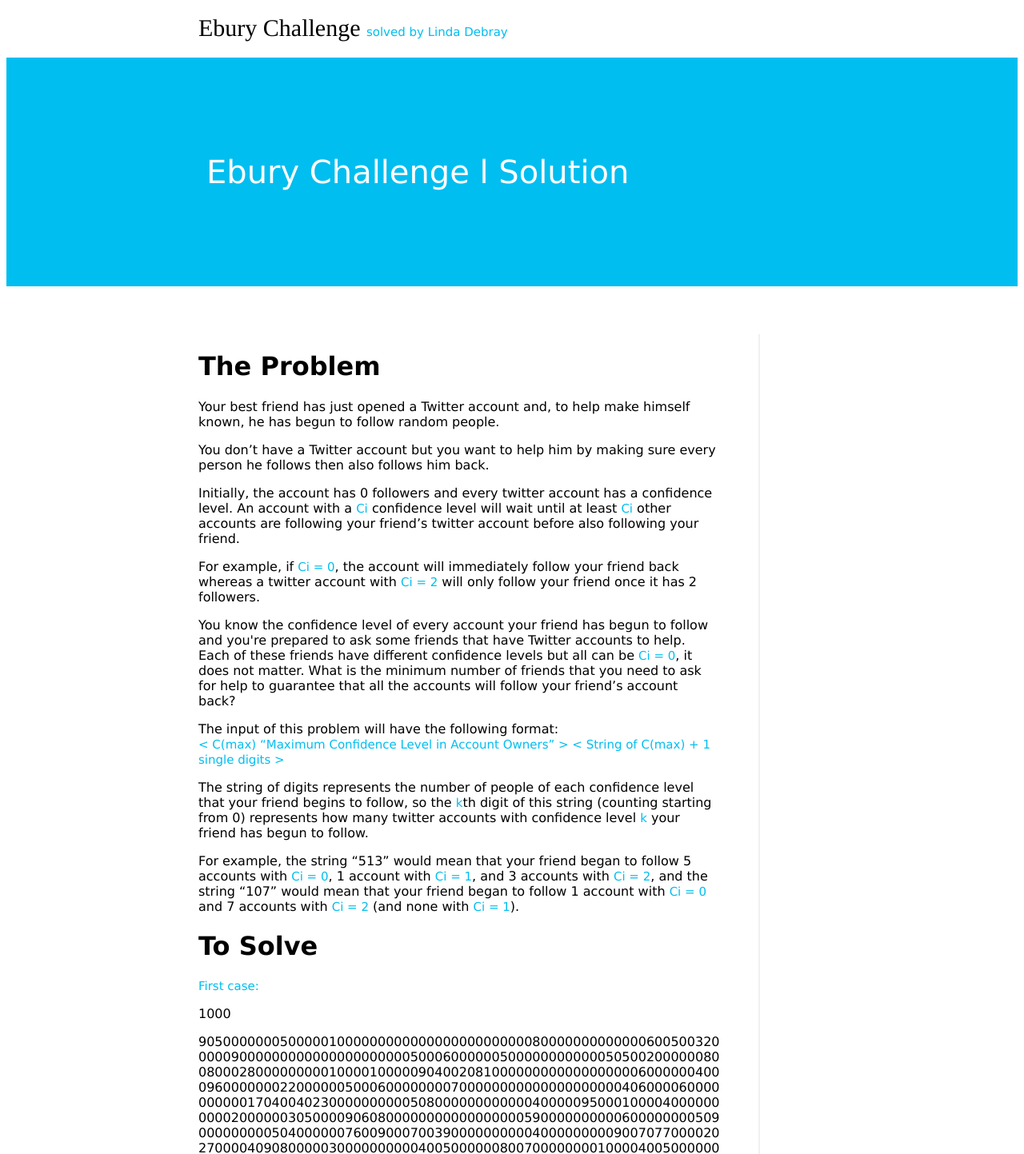
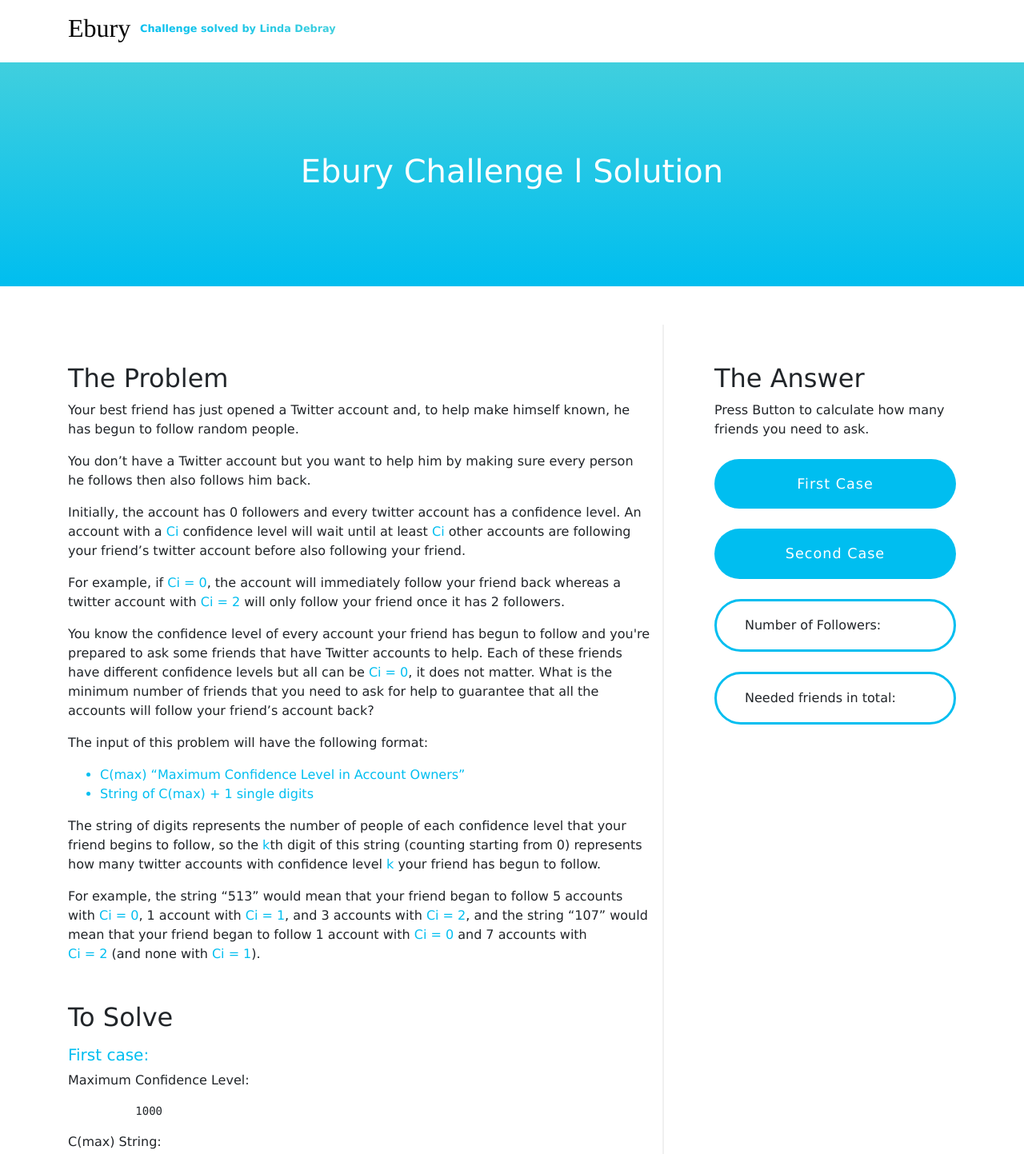
Before and after one commit to lindade/ebury-challenge, a plain HTML site: page index.html in a window 1280 px wide. Shown: the top 1443 px of the page at 80% size. Drawn offline with nearby package versions, Linux system fonts and the light colour scheme.

Commit message:
bootstrap added, rewrote some css, commented on javascrpt calculation, added folder structure

```diff
--- /dev/null
+++ b/css/style.css
@@ -0,0 +1,86 @@
+body {
+  font-family: Verdana;
+  background-color: white;
+}
+
+.bar-white {
+  color: black;
+  font-size: 2rem;
+  font-family: Times;
+  position: relative;
+}
+
+.bar-blue {
+  color: white;
+  background: -webkit-linear-gradient(top, #40CFDE, #00BEEF);
+  padding: 7rem 0;
+}
+
+.heading-bar-blue {
+  font-size: 2.5rem;
+  text-align: center;
+}
+
+.text-blue-header {
+  background: -webkit-linear-gradient(left, #00BEEF, #40CFDE);
+  background-repeat: no-repeat;
+  background-size: 100%;
+  background-clip: text;
+  -webkit-background-clip: text;
+  -webkit-text-fill-color: transparent;
+  font-family: Verdana;
+  font-size: .8rem;
+  font-weight: 600;
+  position: absolute;
+  top: 12px;
+  left: 90px;
+}
+
+.text-blue {
+  color: #00bef0;
+}
+
+.vertical-line {
+  margin-bottom: 100px;
+  border-right: 2px solid #f0f0f0;
+}
+
+a:hover {
+  color: #fff;
+  cursor: pointer;
+}
+
+.button {
+  border-radius: 50px;
+  margin-top: 25px;
+  background-color: #00bef0;
+  color: white;
+  padding: 18px;
+  font-size: 1.1rem;
+  letter-spacing: 1px;
+  text-align: center;
+}
+
+.button:hover {
+  background-color: #0096bd;
+  cursor: pointer;
+}
+
+@media(min-width: 992px) {
+  .resp-pl-5 {
+    padding-left: 3rem
+  }
+}
+
+.showResult {
+  border-radius: 50px;
+  margin-top: 25px;
+  border: 3px #00bef0 solid;
+  padding: 18px;
+  padding-left: 35px;
+}
+
+#footer {
+  background: #333;
+  padding: 3rem 0;
+}
--- a/custom.css
+++ /dev/null
@@ -1,89 +0,0 @@
-
-.header-bar-blue {
-  color: white;
-  font-size: 40px;
-  font-family: Verdana;
-  padding-left: 150px;
-  padding-top: 100px;
-  padding-bottom: 100px;
-  background-color: #00bef0;
-}
-
-.bar-blue {
-  color: white;
-  font-family: Verdana;
-  padding-left: 100px;
-  padding-top: 20px;
-  padding-bottom: 20px;
-  background-color: #00bef0;
-}
-
-.bar-white {
-  padding-top: 10px;
-  padding-bottom: 20px;
-  background-color: white;
-  color: black;
-  font-family: Times;
-  font-size: 30px;
-  padding-left: 240px;
-}
-
-.text-blue {
-  color: #00bef0;
-  font-size: 15px;
-  font-family: Verdana;
-}
-
-.container{
-  padding-left: 240px;
-  padding-right: 240px;
-}
-
-.left{
-  float: left;
-}
-
-.problem-panel{
-  padding-right: 50px;
-  width: 650px;
-  font-family: Verdana;
-}
-
-.vertical-line{
-  margin-top: 60px;
-  margin-bottom: 100px;
-  border-right: 2px solid #f0f0f0;
-}
-
-.result-panel {
-  padding-left: 30px;
-  padding-bottom: 60px;
-  margin-top: 60px;
-  width: 288px;
-  font-family: Verdana;
-}
-
-.button{
-  border-radius: 50px;
-  margin-top: 25px;
-  background-color: #00bef0;
-  color: white;
-  padding: 18px;
-  font-family: Verdana;
-  letter-spacing: 1px;
-  text-align: center;
-}
-
-.button:hover{
-  background-color: #0096bd;
-  cursor: pointer;
-}
-
-#showResult{
-  border-radius: 50px;
-  margin-top: 25px;
-  border: 3px #00bef0 solid;
-  padding: 18px;
-  padding-left: 35px;
-  font-family: Verdana;
-}
--- a/index.html
+++ b/index.html
@@ -2,47 +2,106 @@
 <html>
 
 <head>
+  <meta charset="UTF-8" />
+  <meta name="viewport" content="width=device-width, initial-scale=1.0" />
+  <meta http-equiv="X-UA-Compatible" content="ie=edge" />
+  <meta name="description" CONTENT="ebury, challenge">
+  <link rel="icon" href="favicon.png">
+  <link rel="stylesheet" href="https://stackpath.bootstrapcdn.com/bootstrap/4.3.1/css/bootstrap.min.css"
+    integrity="sha384-ggOyR0iXCbMQv3Xipma34MD+dH/1fQ784/j6cY/iJTQUOhcWr7x9JvoRxT2MZw1T" crossorigin="anonymous" />
+  <link rel="stylesheet" href="css/style.css" />
   <title>Ebury Challenge 1</title>
-        <link rel="icon" href="favicon.png">
-        <meta charset="utf-8">
-        <meta name="viewport" content="width=device-width, initial-scale=1">
-        <meta name="description" CONTENT="ebury, challenge">
-        <link rel="stylesheet" href="custom.css">
-        <script type="text/javascript"  src="calculateFriends.js"></script>
 </head>
 
+
 <body onload="convertAllStringsToIntArrays();">
-           <div class="bar-white">Ebury Challenge <span class="text-blue">solved by Linda Debray</span></div>
-           <div class="bar-blue">
-                <div class="header-bar-blue">Ebury Challenge l Solution</div>
+
+  <!-- HEADER SECTION -->
+  <header>
+    <div class="container py-3">
+      <h2 class="bar-white">Ebury <span class="text-blue-header"> Challenge solved by Linda Debray</span>
+      </h2>
     </div>
+  </header>
+
+  <!-- HERO SECTION -->
+  <section class="bar-blue">
     <div class="container">
-                <div class="left problem-panel vertical-line">
-                    <h1>The Problem</h1>
-                    <p>Your best friend has just opened a Twitter account and, to help make himself known, he has begun to follow random people.</p>
+      <h1 class="heading-bar-blue">Ebury Challenge l Solution</h1>
+    </div>
+  </section>
 
-                    <p>You don’t have a Twitter account but you want to help him by making sure every person he follows then also follows him back.</p>
+  <!-- TASK SECTION -->
+  <section>
+    <div class="container">
+      <div class="row my-5">
+        <div class="col-sm-12 col-lg-8 vertical-line">
+          <h2 class="mt-5">The Problem</h2>
+          <p>Your best friend has just opened a Twitter account and, to help make himself known, he has begun
+            to
+            follow random people.
+          </p>
 
-                    <p>Initially, the account has 0 followers and every twitter account has a confidence level. An account with a <span class="text-blue">Ci</span> confidence level will wait until at least <span class="text-blue">Ci</span> other accounts are following your friend’s twitter account before also following your friend.</p>
+          <p>You don’t have a Twitter account but you want to help him by making sure every person he follows
+            then
+            also follows him back.</p>
 
-                    </p>For example, if <span class="text-blue">Ci = 0</span>, the account will immediately follow your friend back whereas a twitter account with <span class="text-blue">Ci = 2</span> will only follow your friend once it has 2 followers.</p>
+          <p>Initially, the account has 0 followers and every twitter account has a confidence level. An
+            account with
+            a <span class="text-blue">Ci</span> confidence level will wait until at least <span
+              class="text-blue">Ci</span> other accounts are following your friend’s twitter account
+            before also
+            following your friend.</p>
 
-                    <p>You know the confidence level of every account your friend has begun to follow and you're prepared to ask some friends that have Twitter accounts to help. Each of these friends have different confidence levels but all can be <span class="text-blue">Ci = 0</span>, it does not matter. What is the minimum number of friends that you need to ask for help to guarantee that all the accounts will follow your friend’s account back?</p>
+          </p>For example, if <span class="text-blue">Ci = 0</span>, the account will immediately follow your
+          friend
+          back whereas a twitter account with <span class="text-blue">Ci = 2</span> will only follow your
+          friend once
+          it has 2 followers.</p>
 
-                    <p>The input of this problem will have the following format:<br>
-                    <span class="text-blue"> < C(max) “Maximum Confidence Level in Account Owners” > < String of C(max) + 1 single digits ></span></p>
+          <p>You know the confidence level of every account your friend has begun to follow and you're
+            prepared to ask
+            some friends that have Twitter accounts to help. Each of these friends have different confidence
+            levels
+            but all can be <span class="text-blue">Ci = 0</span>, it does not matter. What is the minimum
+            number of
+            friends that you need to ask for help to guarantee that all the accounts will follow your
+            friend’s
+            account back?</p>
 
-                    <p>The string of digits represents the number of people of each confidence level that your friend begins to follow, so the <span class="text-blue">k</span>th digit of this string (counting starting from 0) represents how many twitter accounts with confidence level <span class="text-blue">k</span> your friend has begun to follow.</p>
+          <p>The input of this problem will have the following format:
+            <ul class="text-blue">
+              <li>C(max) “Maximum Confidence Level in Account Owners”</li>
+              <li>String of C(max) + 1 single digits</li>
+            </ul>
+          </p>
 
-                    <p>For example, the string “513” would mean that your friend began to follow 5 accounts with <span class="text-blue">Ci = 0</span>, 1 account with <span class="text-blue">Ci = 1</span>, and 3 accounts with <span class="text-blue">Ci = 2</span>, and the string “107” would mean that your friend began to follow 1 account with <span class="text-blue">Ci = 0</span> and 7 accounts with <span class="text-blue">Ci = 2</span> (and none with <span class="text-blue">Ci = 1</span>).</p>
+          <p>The string of digits represents the number of people of each confidence level that your friend
+            begins to
+            follow, so the <span class="text-blue">k</span>th digit of this string (counting starting from
+            0)
+            represents how many twitter accounts with confidence level <span class="text-blue">k</span> your
+            friend
+            has begun to follow.</p>
+
+          <p>For example, the string “513” would mean that your friend began to follow 5 accounts with <span
+              class="text-blue">Ci = 0</span>, 1 account with <span class="text-blue">Ci = 1</span>, and 3
+            accounts with <span class="text-blue">Ci = 2</span>, and the string “107” would mean that your
+            friend
+            began to follow 1 account with <span class="text-blue">Ci = 0</span> and 7 accounts with<br>
+            <span class="text-blue">Ci = 2</span> (and none with <span class="text-blue">Ci = 1</span>).</p>
 
 
-                    <h1>To Solve</h1>
+          <h2 class="mt-5 mb-3">To Solve</h2>
 
-                    <p class="text-blue">First case:</p>
+          <h5 class="text-blue">First case:</h5>
 
-                    <p>1000</p>
-                    <p> 9050000000500000100000000000000000000000080000000000000600500320<br>
+          <p>Maximum Confidence Level:</p>
+          <pre>
+          1000</pre>
+          <p>C(max) String:</p>
+          <pre>
+          9050000000500000100000000000000000000000080000000000000600500320<br>
           0000900000000000000000000050006000000500000000000050500200000080<br>
           0800028000000000100001000009040020810000000000000000006000000400<br>
           0960000000220000005000600000000700000000000000000000406000060000<br>
@@ -56,12 +115,20 @@
           5000009000700600005000000000006000000007000000076000000007000000<br>
           0230000000000000000000010000090000080000001000000000000000000000<br>
           0000800000030100000000070000200080000003003000070000000002100000<br>
-                        9000000100000060807000210053000000020000000000100050305054000000<br>00300050000007000400600000011000030000301</p>
+          9000000100000060807000210053000000020000000000100050305054000000<br>
+          00300050000007000400600000011000030000301
+          </pre>
 
-                    <p class="text-blue">Second case:</p>
 
-                    <p>1000</p>
-                    <p> 0007003000000000000530000000000000000000303700000090000009090102<br>
+          <h5 class="text-blue">Second case:</h5>
+
+          <p>Maximum Confidence Level:</p>
+          <pre>
+          1000</pre>
+
+          <p>C(max) String:</p>
+          <pre>
+          0007003000000000000530000000000000000000303700000090000009090102<br>
           0050000610006020000050000060004000000050004000000001000090000000<br>
           0000090010000000007000070200100000000700000001000000000000000003<br>
           9000800000060070000040043000000900000500000771000000000000700000<br>
@@ -75,15 +142,87 @@
           5200090001000000207000000002002000000097012093000040006090000000<br>
           5000040700000000800600701079000300000000000099000000040004020360<br>
           7000002000040901030200000000000009900000800020404000060000005000<br>
-                        0063000000072000000000000000000000050000000000000076300090106000<br>000000500000600200000000000406050050001</p>
+          0063000000072000000000000000000000050000000000000076300090106000<br>
+          000000500000600200000000000406050050001
+          </pre>
+
+          <h2 class="my-4">The Algorithm</h2>
+
+          <code>
+            <pre>
+followers = 0;
+neededFriendsTotal = 0;
+
+for (var i = 0; i <= cmax; i++) {
+    ci = i;
+
+    // if the current number of followers is bigger or
+    // equals the confidence level of the Twitter accounts
+    if (followers >= ci) {
+
+        // add number of twitterAccounts at index i to followers
+        followers += twitterAccounts[i];
+
+    } else {
+
+        // determine how many friends to ask
+        var tempNeededFriends = 0;
+
+        // take current number of followers
+        // take current value of ci index
+        // ci - followers = needed amount of friends to reach the next confidence level
+        tempNeededFriends = ci - followers;
+
+        // add amount of temporary needed friends to the total amount of friends needed
+        neededFriendsTotal += tempNeededFriends;
+
+        // calculate new number of followers
+        followers += tempNeededFriends;
+
+        // if the number of current followers equals the confindence level
+        // of the next potential followers
+        if(followers == ci) {
+            followers += twitterAccounts[i];
+        }
+    };
+};
+            </pre>
+          </code>
+          <div class="mt-5">
+            <a href="https://github.com/lindade/ebury-challenge" target="_blank" class="button px-5">Go
+              To Full Code on GitHub</a>
           </div>
-                <div class="left result-panel border">
-                    <h1>The Answer</h1>
+
+        </div>
+        <div class="col-sm-12 col-lg-4">
+          <div class="sticky-top resp-pl-5">
+
+            <h2 class="mt-5">The Answer</h2>
             <p>Press Button to calculate how many friends you need to ask.</p>
             <p onclick="countFriends(cmax3, array3);" class="button">First Case</p>
             <p onclick="countFriends(cmax4, array4);" class="button">Second Case</p>
-                    <div id="showResult">Needed friends in total: </div>
+            <div id="showTotalNumberOfFollowers" class="showResult">Number of Followers: </div>
+            <div id="showResult" class="showResult">Needed friends in total: </div>
           </div>
         </div>
+      </div>
+    </div>
+  </section>
+
+  <footer id="footer" class="text-white text-center">
+    <div class="container">
+      <div class="row">
+        <div class="col">
+          <p>Challenge solved by Linda Debray</p>
+        </div>
+      </div>
+    </div>
+  </footer>
+
+  <script type="text/javascript" src="calculateFriends.js"></script>
+  <script src="https://stackpath.bootstrapcdn.com/bootstrap/4.3.1/js/bootstrap.min.js"
+    integrity="sha384-JjSmVgyd0p3pXB1rRibZUAYoIIy6OrQ6VrjIEaFf/nJGzIxFDsf4x0xIM+B07jRM" crossorigin="anonymous">
+  </script>
 </body>
+
 </html>
```
Also changed, not shown: calculateFriends.js (+7 -4 lines), img/favicon.png (renamed from favicon.png). Lines whose indentation alone changed are shown as unchanged.
